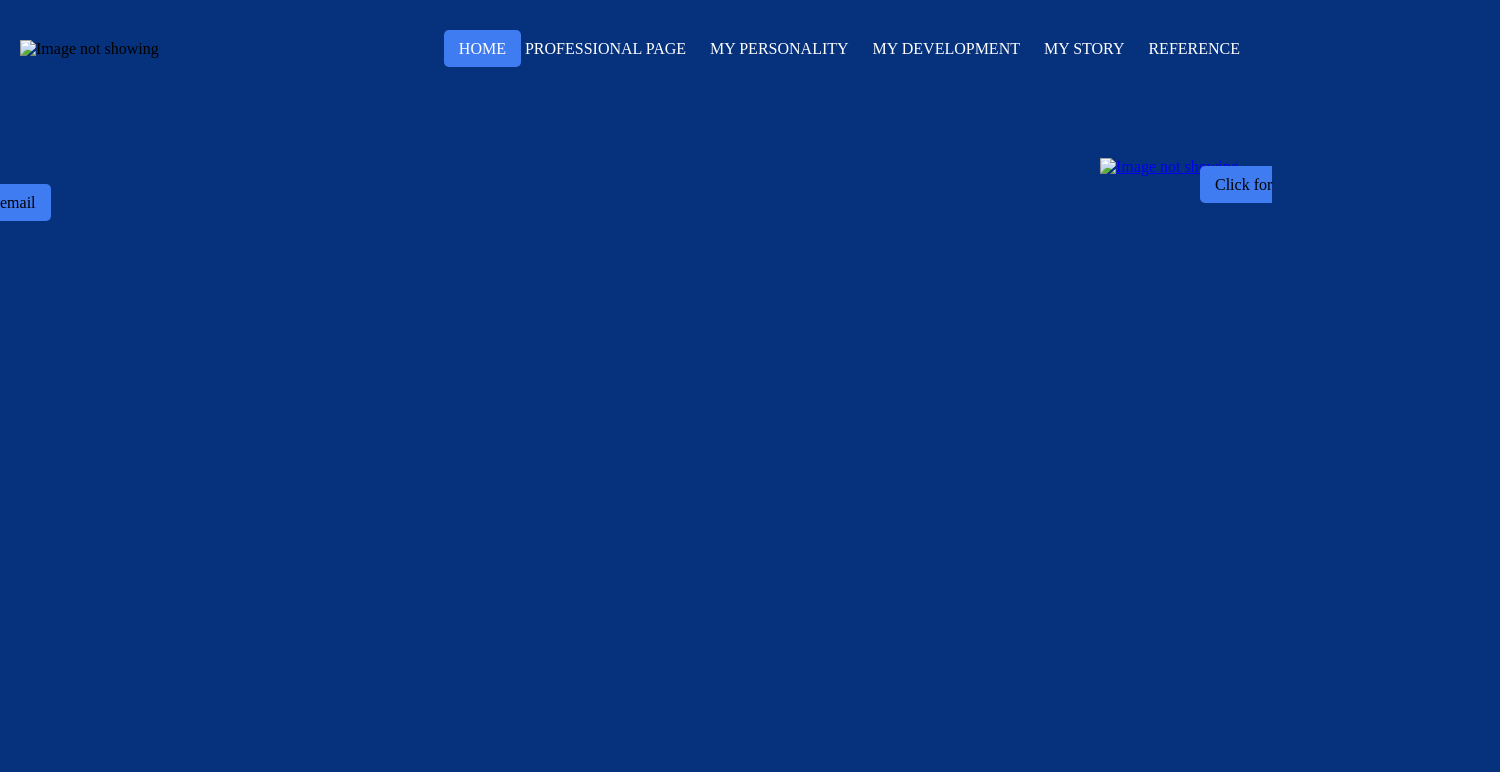
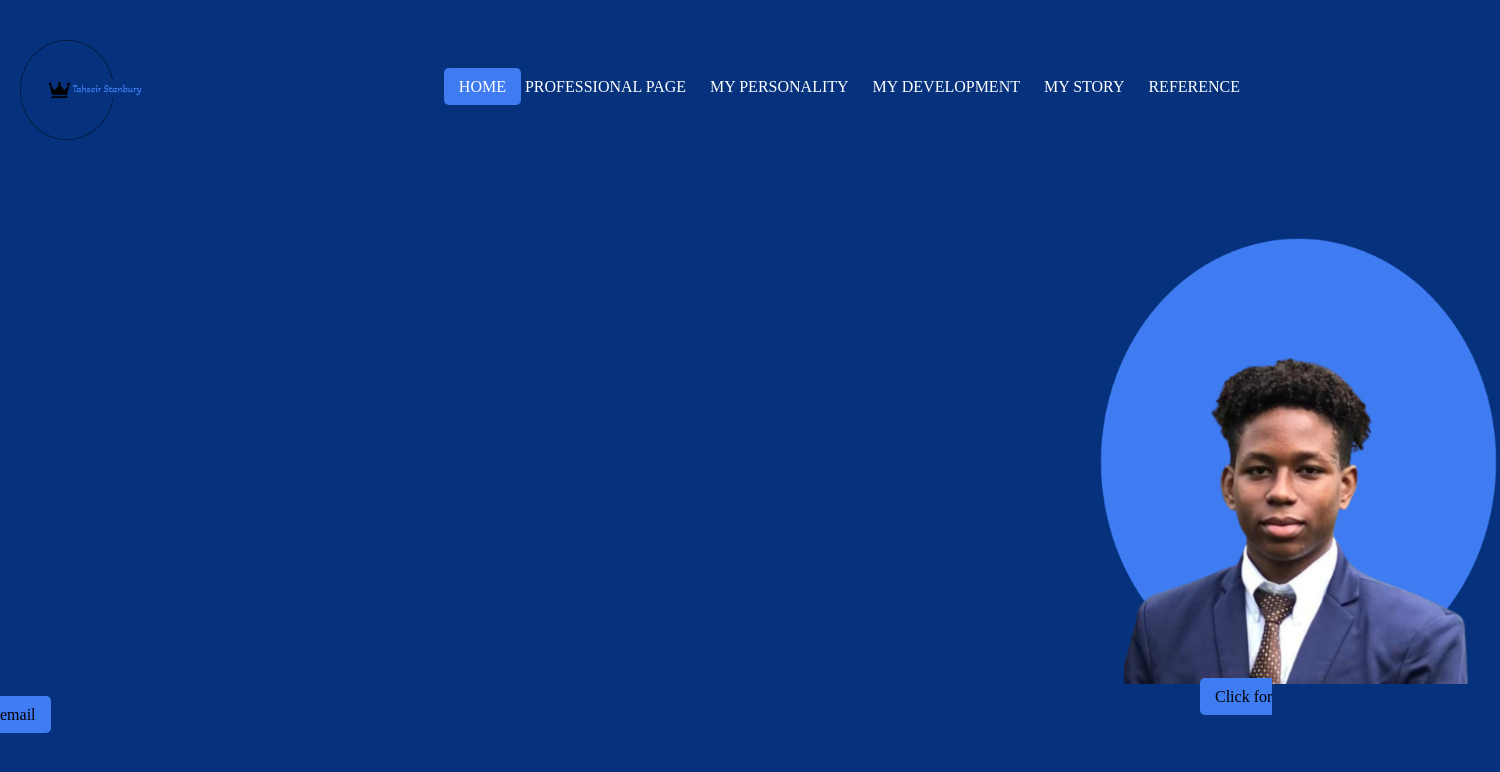
Before and after one commit to DhapaDhaps405/Tahseir-Stanbury---2301213, a plain HTML site: page index.html in a window 1280 px wide. Shown: the whole page, 1500 px wide, since content can reach past the window. Drawn offline with Linux system fonts and the light colour scheme.

Commit message:
Update index.html

```diff
--- a/index.html
+++ b/index.html
@@ -30,7 +30,7 @@
     <body style="margin: 0; background-color: #06327d;">
         <div style="display: flex; justify-content: space-between; align-items: center; margin-top: 40px; padding: 0 20px;">
             <div>
-                <img src="Assets/My Logo.png" alt = "Image not showing" height="100px" width="150px" style="margin-bottom: -10px;">
+                <img src="My Logo.png" alt = "Image not showing" height="100px" width="150px" style="margin-bottom: -10px;">
             </div>
 
            <div>
@@ -46,7 +46,7 @@
 
 
         <a href="mailto:tahseir.school405@gmail.com?subject=2301213" >
-            <img src="Assets/My picture.png" alt = "Image not showing" height="450px" width="400px" style="margin-top: 100px; margin-left: 1100px; object-fit: cover;">
+            <img src="My picture.png" alt = "Image not showing" height="450px" width="400px" style="margin-top: 100px; margin-left: 1100px; object-fit: cover;">
         </a>
         <a style="padding: 10px 15px; background-color: #3f7cf2; border-radius: 5px; margin-bottom: 0px; margin-left: 1200px;">
             Click for email
```
